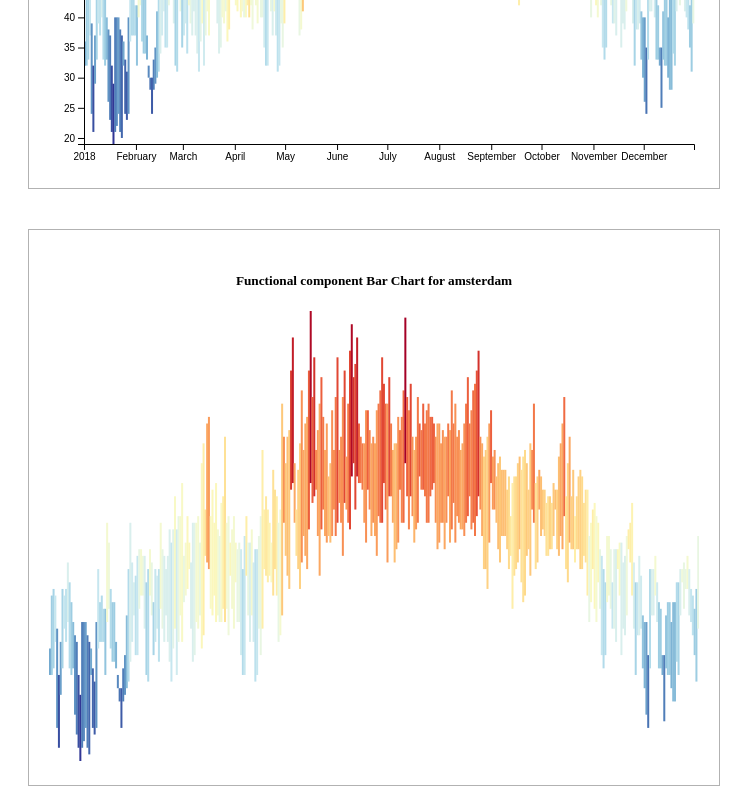
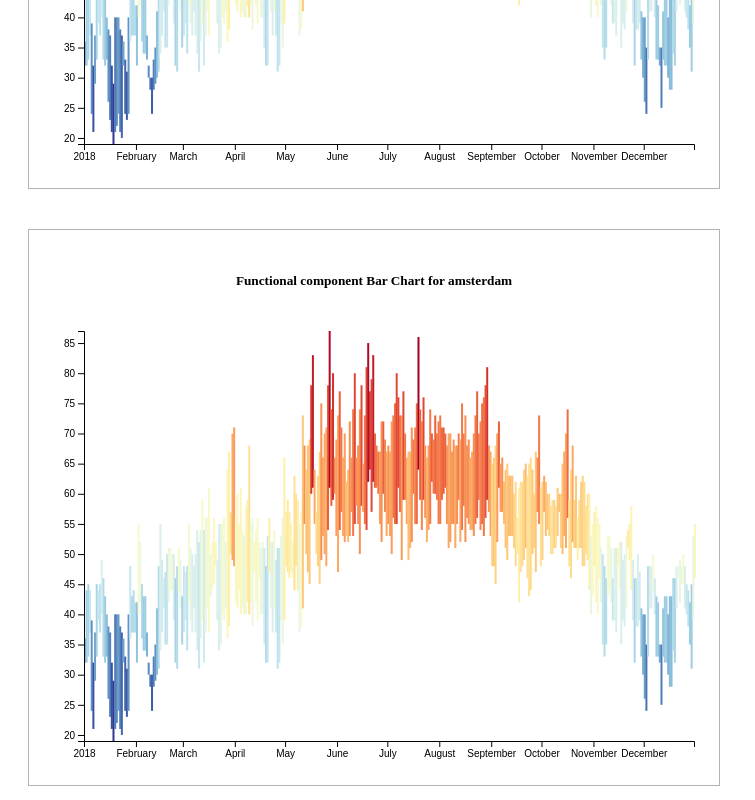
Before and after one commit to kevscript/d3-react, a React (Create React App) app: page / in a window 1280 px wide. Shown: the part 414-1214 px from the top of the page, without its empty margins (0-755 px from the left). Built offline with nearby package versions, Linux system fonts and the light colour scheme.

Commit message:
added axis flow to functional Chart

```diff
--- a/src/FunChart.js
+++ b/src/FunChart.js
@@ -1,12 +1,24 @@
-import React, { useState, useEffect } from 'react'
+import React, { useState, useEffect, useRef } from 'react'
 import * as d3 from 'd3'
 
 const width = 650;
 const height = 450;
+const margin = { top: 20, right: 5, bottom: 20, left: 35 };
 
 const FunChart = ({data}) => {
 
   const [bars, setBars] = useState([])
+  const [scales, setScales] = useState({})
+
+  const xAxis = useRef(null)
+  const yAxis = useRef(null)
+
+  const renderAxis = (scaleX, scaleY) => {
+    const axisX = d3.axisBottom(scaleX)
+    const axisY = d3.axisLeft(scaleY)
+    d3.select(xAxis.current).call(axisX)
+    d3.select(yAxis.current).call(axisY)
+  }
 
   useEffect(() => {
     if (data) {
@@ -16,14 +28,14 @@ const FunChart = ({data}) => {
           d3.min(data, d => d.date),
           d3.max(data, d => d.date)
         ])
-        .range([0, width])
+        .range([margin.left, width - margin.right])
 
       const yScale = d3.scaleLinear()
         .domain([
           d3.min(data, d => d.low),
           d3.max(data, d => d.high)
         ])
-        .range([height, 0])
+        .range([height - margin.bottom, margin.top])
 
       const colorExtent = d3.extent(data, d => d.avg).reverse()
       const colorScale = d3.scaleSequential().domain(colorExtent).interpolator(d3.interpolateRdYlBu)
@@ -37,6 +49,7 @@ const FunChart = ({data}) => {
         }
       })
 
+      renderAxis(xScale, yScale)
       setBars(newBars)
     }
 
@@ -45,11 +58,15 @@ const FunChart = ({data}) => {
 
   return (
     <svg width={width} height={height}>
-      {
-        bars.map((d, i) =>
-          <rect key={i} x={d.x} y={d.y} width={2} height={d.height} fill={d.fill} />
-        )
-      }
+      <g>
+        {
+          bars.map((d, i) =>
+            <rect key={i} x={d.x} y={d.y} width={2} height={d.height} fill={d.fill} />
+          )
+        }
+      </g>
+      <g ref={xAxis} transform={`translate(0, ${height - margin.bottom})`}></g>
+      <g ref={yAxis} transform={`translate(${margin.left}, 0)`}></g>
     </svg>
   )
 }
```
